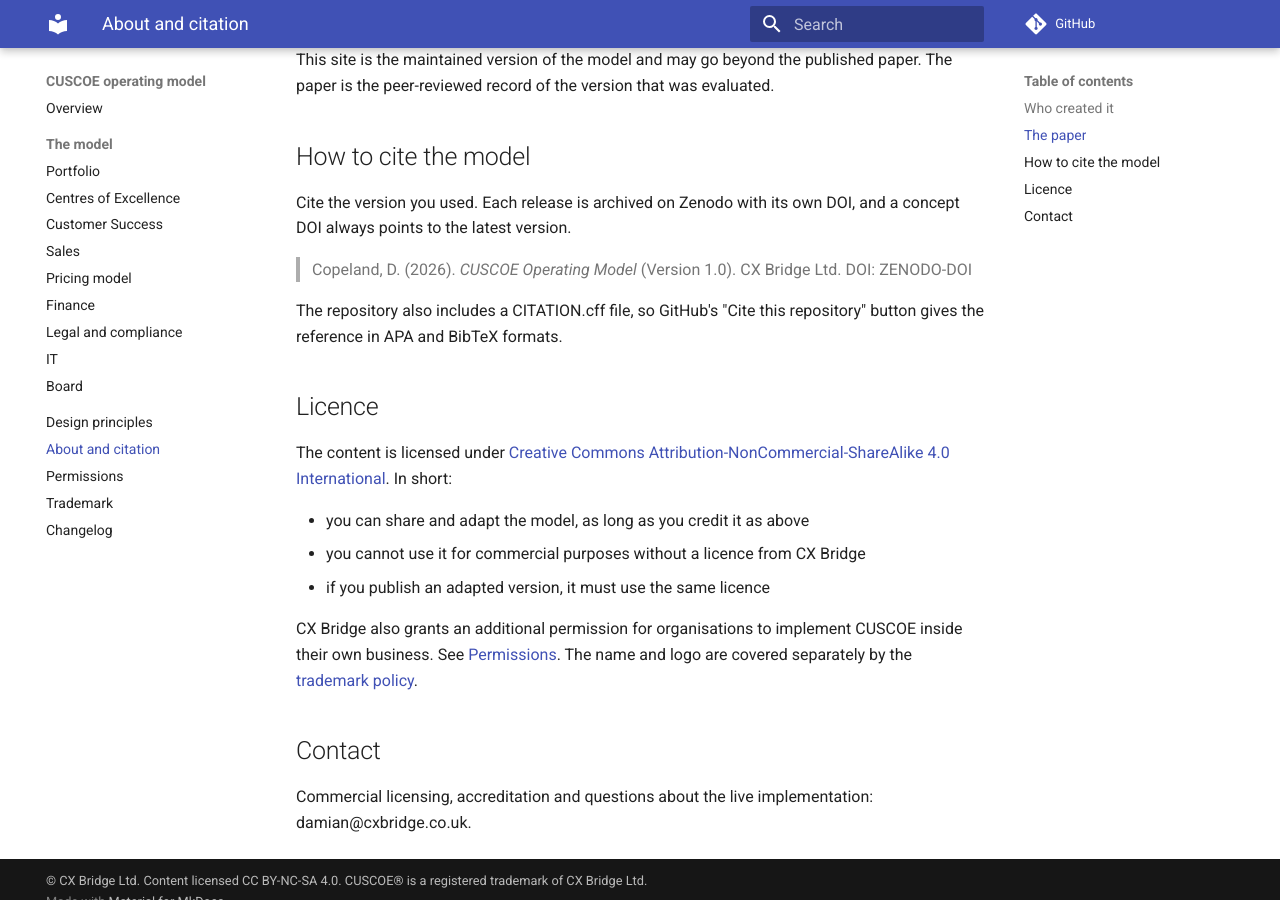
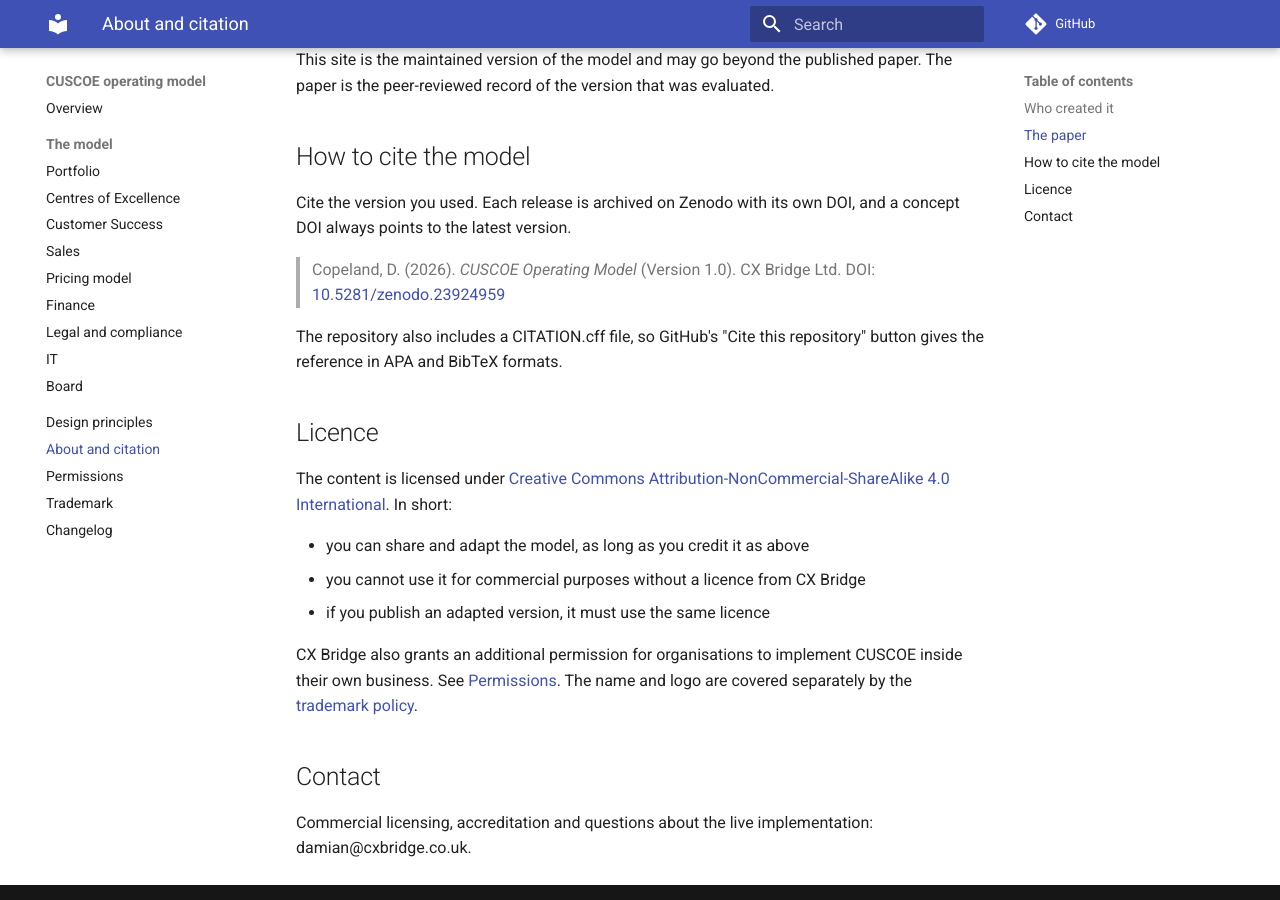
Before and after one commit to damian-cxbridge/cuscoe, an MkDocs documentation site: the page built from docs/about.md, in a window 1280 px wide and 900 px high, scrolled down 655 px. Built offline with MkDocs 1.6.1 and Material for MkDocs 9.7.7, drawn with Linux system fonts in a browser that asks for light colours; comment, search, counter and statistics services are not loaded.

Commit message:
Fix DOI citation format in about.md
Updated DOI link for CUSCOE Operating Model citation.

```diff
--- a/docs/about.md
+++ b/docs/about.md
@@ -18,7 +18,7 @@ This site is the maintained version of the model and may go beyond the published
 
 Cite the version you used. Each release is archived on Zenodo with its own DOI, and a concept DOI always points to the latest version.
 
-> Copeland, D. (2026). *CUSCOE Operating Model* (Version 1.0). CX Bridge Ltd. DOI: ZENODO-DOI
+> Copeland, D. (2026). *CUSCOE Operating Model* (Version 1.0). CX Bridge Ltd. DOI: [10.5281/zenodo.23924959](https://doi.org/10.5281/zenodo.23924959)
 
 The repository also includes a CITATION.cff file, so GitHub's "Cite this repository" button gives the reference in APA and BibTeX formats.
 
```
